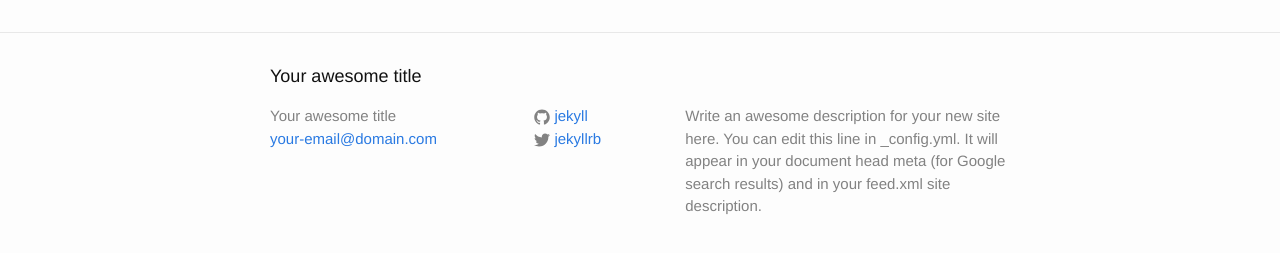
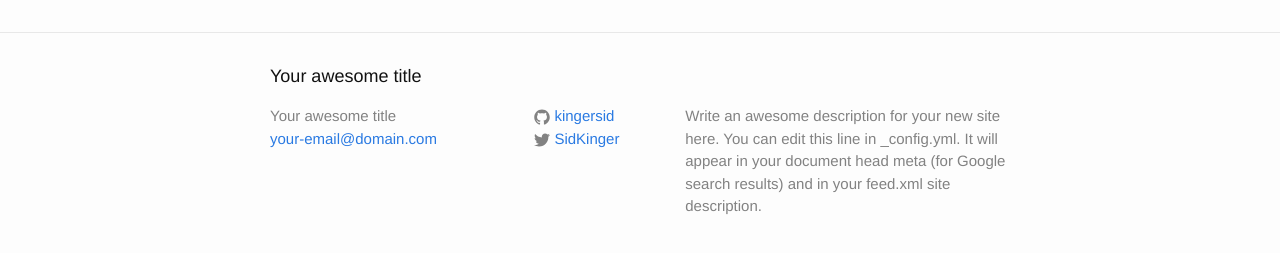
Before and after one commit to kingersid/new33, a Jekyll site: the page built from index.html, in a window 1280 px wide. Shown: the part 264-517 px from the top of the page. Built offline with Jekyll 4.4.1, drawn with Linux system fonts in a browser that asks for light colours.

Commit message:
Update _config.yml

```diff
--- a/_config.yml
+++ b/_config.yml
@@ -7,8 +7,8 @@ description: > # this means to ignore newlines until "baseurl:"
   Google search results) and in your feed.xml site description.
 baseurl: "" # the subpath of your site, e.g. /blog/
 url: "http://kingersid.github.io/new33/" # the base hostname & protocol for your site
-twitter_username: jekyllrb
-github_username:  jekyll
+twitter_username: SidKinger
+github_username:  kingersid
 
 # Build settings
 markdown: kramdown
```
